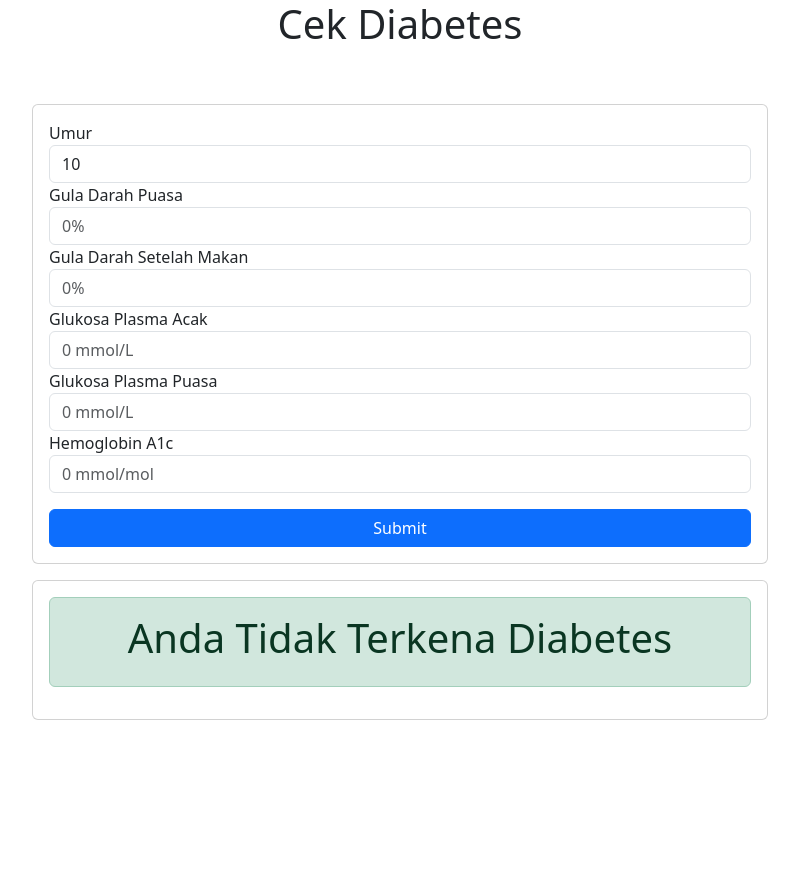
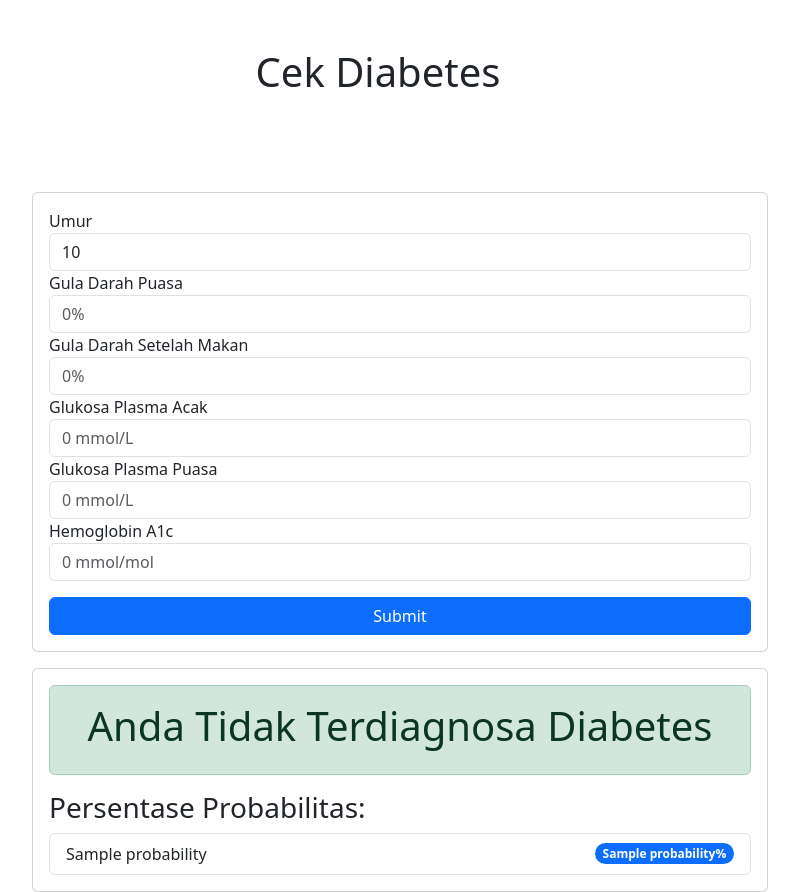
Before and after one commit to fqKm/Diabetest_Test, a Flask app: template templates/index.html in a window 1280 px wide. Shown: the whole page, without its empty margins (240-1039 px from the left). Before the commit the page ends 720 px from the top, so only its background shows below. Run offline with Flask 3, Linux system fonts and the light colour scheme; the template is opened without the code that fills it: most values are stand-ins (such as "Sample title", 1, 10 or a date in 2020).

Commit message:
update accuracy

```diff
--- a/app.py
+++ b/app.py
@@ -7,7 +7,7 @@ app = Flask(__name__)
 
 @app.route('/', methods=['GET'])
 def index():
-    return render_template('index.html')
+    return render_template('index.html',probabilities=None, prediction=None, data=None)
 
 @app.route('/post', methods=['POST'])
 def predict():
@@ -15,8 +15,9 @@ def predict():
     df_input = pd.DataFrame([input_data])
     rfc = pickle.load(open('model.pkl', 'rb'))
     result = rfc.predict(df_input)
-    return render_template('index.html', prediction=result, data=input_data)
+    probab = rfc.predict_proba(df_input)[0]
+    probability_dictionary = {label: round(probability * 100, 2) for label, probability in zip(rfc.classes_, probab)}
+    return render_template('index.html', prediction=result, probabilities=probability_dictionary, data=input_data)
 
 if __name__ == '__main__':
     app.run(debug=True)
-#%%
--- a/templates/index.html
+++ b/templates/index.html
@@ -7,8 +7,8 @@
     <link rel="stylesheet" href="https://cdn.jsdelivr.net/npm/bootstrap@5.3.3/dist/css/bootstrap.min.css" integrity="sha384-QWTKZyjpPEjISv5WaRU9OFeRpok6YctnYmDr5pNlyT2bRjXh0JMhjY6hW+ALEwIH" crossorigin="anonymous">
 </head>
 <body>
-<div class="container">
-    <h1 class="text-center"> Cek Diabetes </h1>
+<div class="container m-5">
+    <h1 class="text-center mt-4"> Cek Diabetes </h1>
 </div>
 <div class="container">
     <div class="row justify-content-center">
@@ -41,16 +41,28 @@
                 </div>
             </div>
 
-            {% if prediction is not none%}
+            {% if prediction is not none %}
             <div class="card mt-3">
                 <div class="card-body">
-                    <div class="alert {% if prediction == 1%} alert-danger {% else %} alert-success {% endif %}">
-                        {%if prediction == 1 %}
-                        <h1 class="text-center">Anda Terkena Diabetes</h1>
-                        {%else%}
-                        <h1 class="text-center">Anda Tidak Terkena Diabetes</h1>
-                        {%endif%}
+                    {% if prediction == 'Type1' or prediction == 'Type2' %}
+                    <div class="alert alert-danger">
+                        <h1 class="text-center">Anda Terdiagnosa Diabetes: {{ prediction[0] }}</h1>
                     </div>
+                    {% else %}
+                    <div class="alert alert-success">
+                        <h1 class="text-center">Anda Tidak Terdiagnosa Diabetes</h1>
+                    </div>
+                    {% endif %}
+
+                    <h3 class="mt-3">Persentase Probabilitas:</h3>
+                    <ul class="list-group">
+                        {% for label, probability in probabilities.items() %}
+                        <li class="list-group-item d-flex justify-content-between align-items-center">
+                            {{ label }}
+                            <span class="badge bg-primary rounded-pill">{{ probability }}%</span>
+                        </li>
+                        {% endfor %}
+                    </ul>
                 </div>
             </div>
             {% endif %}
```
Also changed, not shown: 2 other files.
